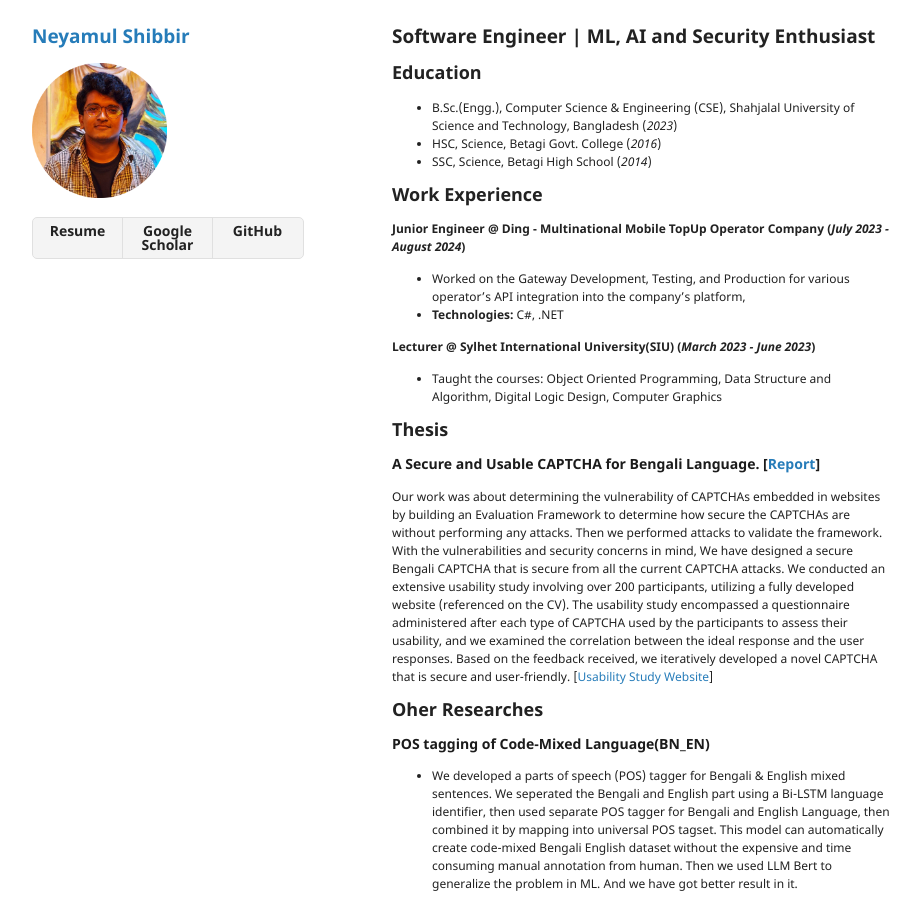
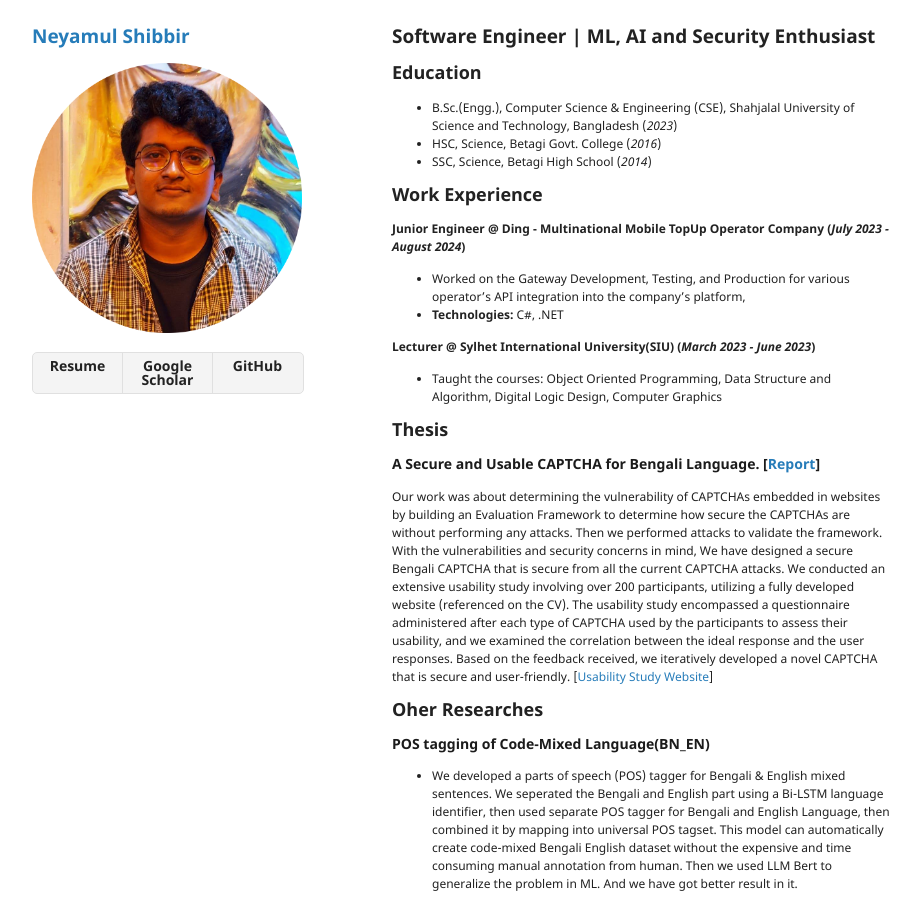
Before and after one commit to neyamul-sbr/neyamul.github.io, a Jekyll site: the page built from index.md, in a window 1280 px wide and 900 px high. Shown: the whole window, without its empty margins (178-1098 px from the left). Built offline with Jekyll 4.4.1, drawn with Linux system fonts in a browser that asks for light colours; our own code applies the rules of GitHub Pages for plain Markdown files; the repository's description, which GitHub fills in, is left out.

Commit message:
Update default.html

```diff
--- a/_layouts/default.html
+++ b/_layouts/default.html
@@ -18,7 +18,7 @@
         <h1><a href="{{ "/" | absolute_url }}">{{ site.title | default: site.github.repository_name }}</a></h1>
 
         {% if site.logo %}
-          <img src="{{site.logo | relative_url}}" width=50% height=50% alt="Logo" />
+          <img src="{{site.logo | relative_url}}" alt="Logo" />
         {% endif %}
 
         <p>{{ site.description | default: site.github.project_tagline }}</p>
```
